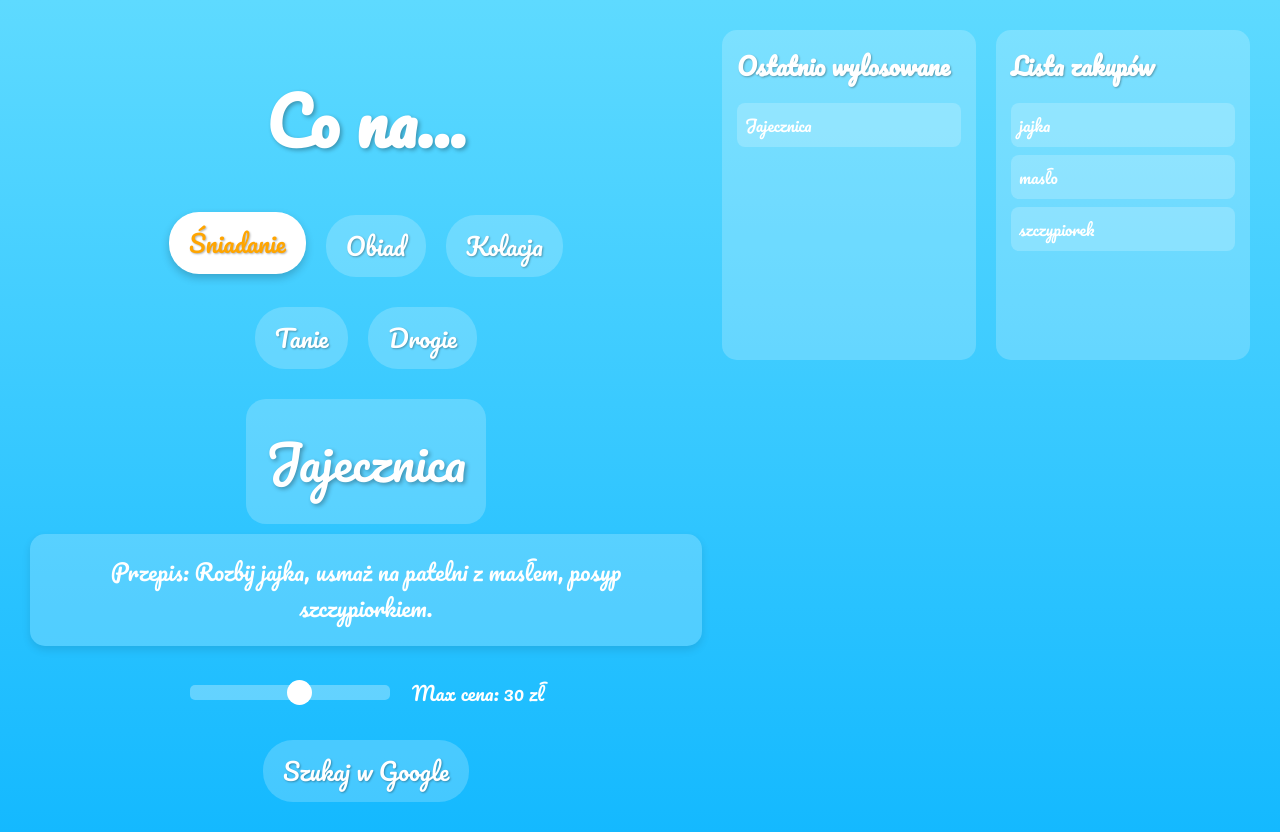
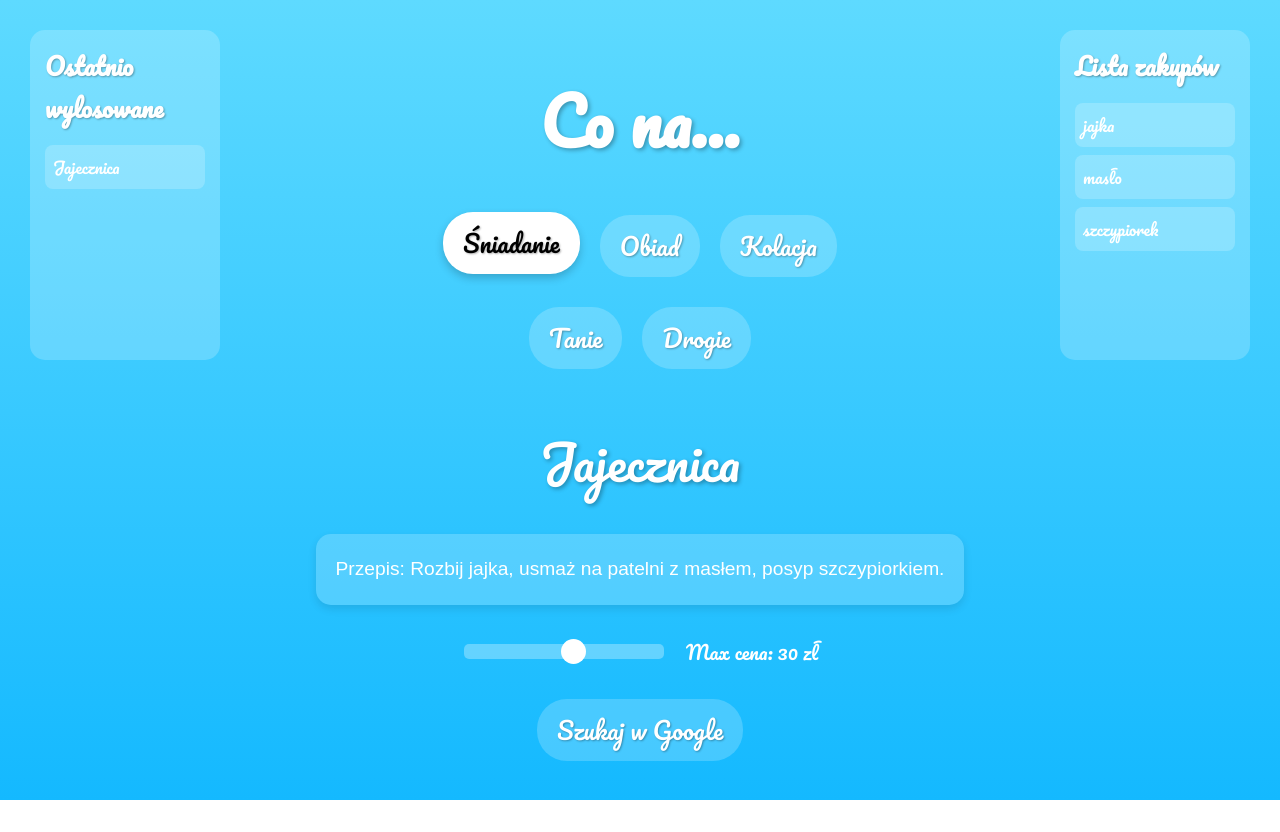
Before and after one commit to anonyqo/cona, a plain HTML site: page index.html in a window 1280 px wide. After the commit the page ends 800 px from the top, so only its background shows below. Drawn offline with Linux system fonts and the light colour scheme.

Commit message:
Update styles.css

```diff
--- a/styles.css
+++ b/styles.css
@@ -16,7 +16,8 @@ body {
 }
 
 .main-content {
-	flex: 3;
+	order: 2;
+	flex: 5;
 	display: flex;
 	flex-direction: column;
 	align-items: center;
@@ -97,7 +98,7 @@ button {
 button:hover,
 button.active {
 	background-color: white;
-	color: orange;
+	color: black;
 	transform: translateY(-3px);
 	box-shadow: 0 4px 8px rgba(0, 0, 0, 0.2);
 }
@@ -107,20 +108,20 @@ button.active {
 	cursor: pointer;
 	margin-bottom: 10px;
 	padding: 20px;
-	background-color: rgba(255, 255, 255, 0.2);
 	border-radius: 20px;
 	transition: all 0.3s;
 	text-shadow: 2px 2px 4px rgba(0, 0, 0, 0.3);
 	user-select: none;
+	transition: transform 0.1s;
 }
 
-#meal:hover {
-	background-color: rgba(255, 255, 255, 0.3);
-	transform: scale(1.05);
+#meal:active {
+	transform: scale(0.95);
 }
 
 #recipe {
-	font-size: 1.4rem;
+	font-family: Arial;
+	font-size: 1.2rem;
 	margin-bottom: 30px;
 	background-color: rgba(255, 255, 255, 0.2);
 	padding: 20px;
```
